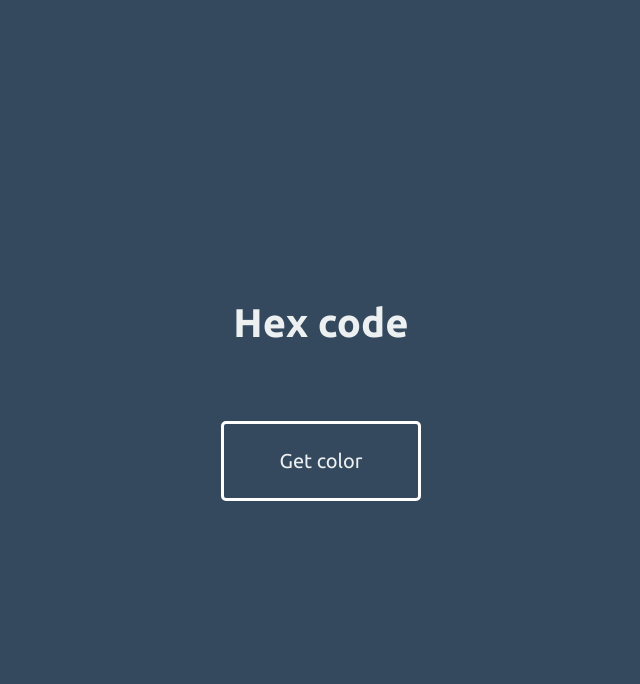
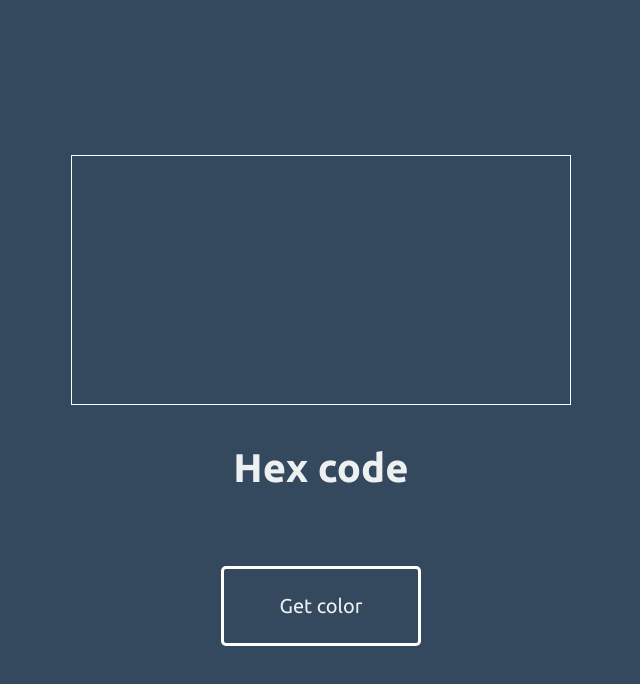
Before and after one commit to dusanpopov/Hex-color-generator, a plain HTML site: page index.html in a window 1280 px wide. Shown: the whole page, without its empty margins (319-959 px from the left). Drawn offline with Linux system fonts and the light colour scheme.

Commit message:
changed naming to BEM convention

```diff
--- a/css/styles.css
+++ b/css/styles.css
@@ -9,7 +9,6 @@ html {
     font-size: 62.5%;
 }
 
-
 .container {
     display: flex;
     flex-direction: column;
@@ -20,7 +19,7 @@ html {
     color: #ecf0f1;
 }
 
-.color--preview {
+.color__preview {
     width: 50rem;
     height: 25rem;
     background-color: transparent;
```
